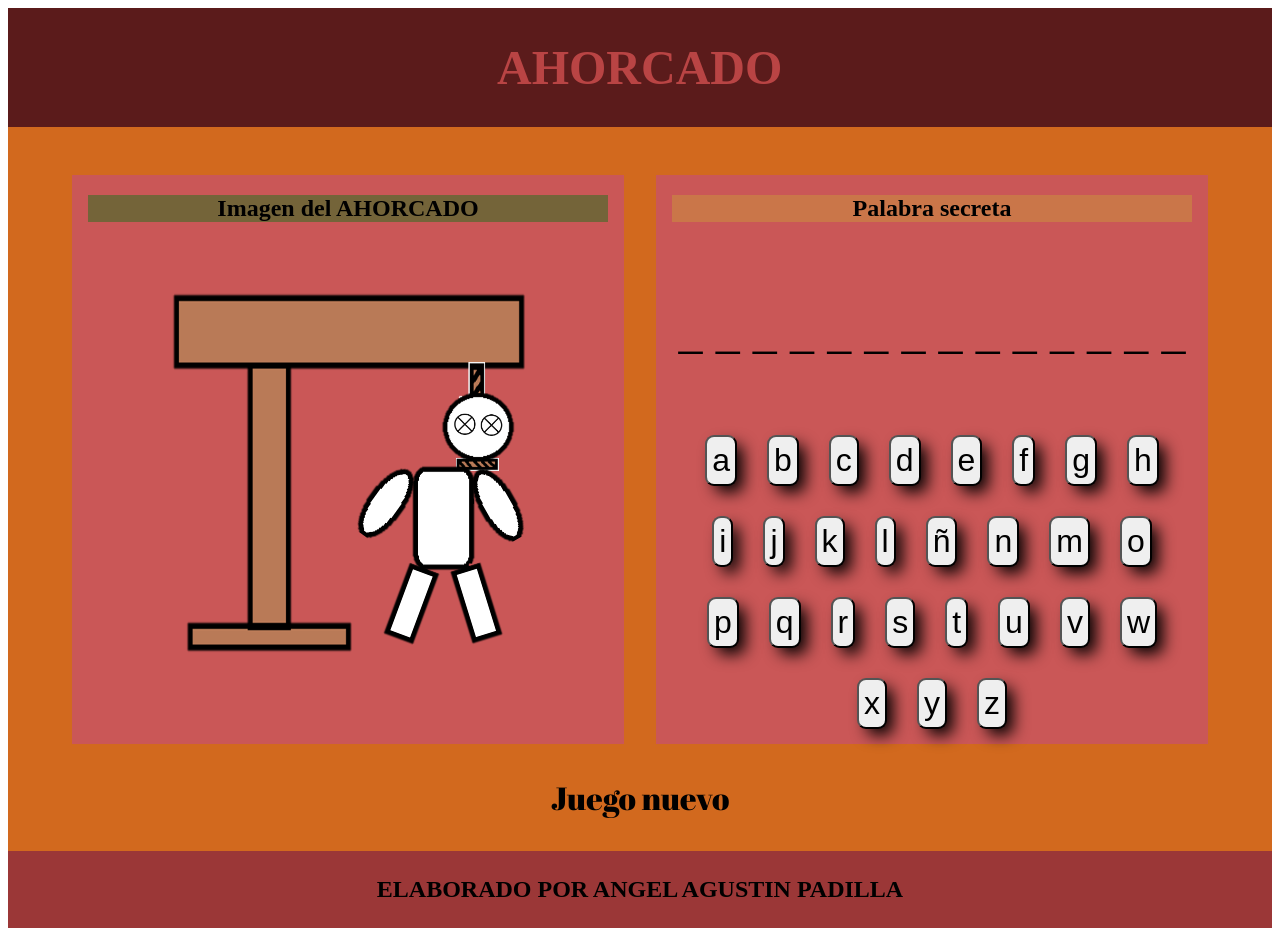
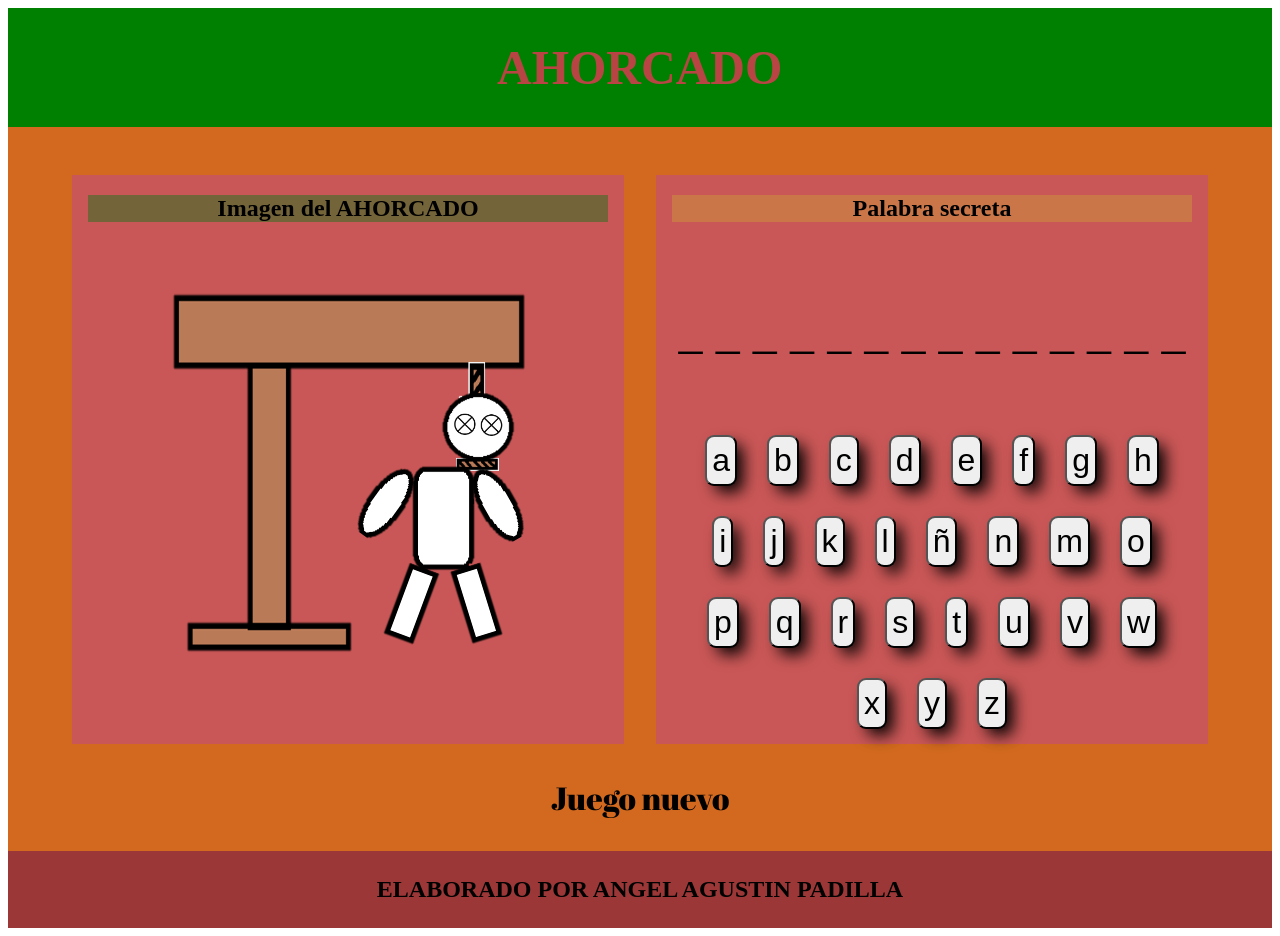
Before and after one commit to angel201023/juego-del-ahorcado, a plain HTML site: page index.html in a window 1280 px wide. Drawn offline with nearby package versions, Linux system fonts and the light colour scheme.

Commit message:
actualizado

```diff
--- a/style.css
+++ b/style.css
@@ -2,6 +2,23 @@ header {
   background-color: rgb(91, 27, 27);
   display: flex;
   justify-content: center;
+}
+@media (max-width: 360px) {
+  header {
+    background: blue;
+  }
+}
+
+@media (min-width: 600px){
+  header {
+    background: red;
+  }
+}
+
+@media (min-width: 800px) {
+  header {
+    background: green;
+  }
 }
 /*  Selectores  */
 
```
